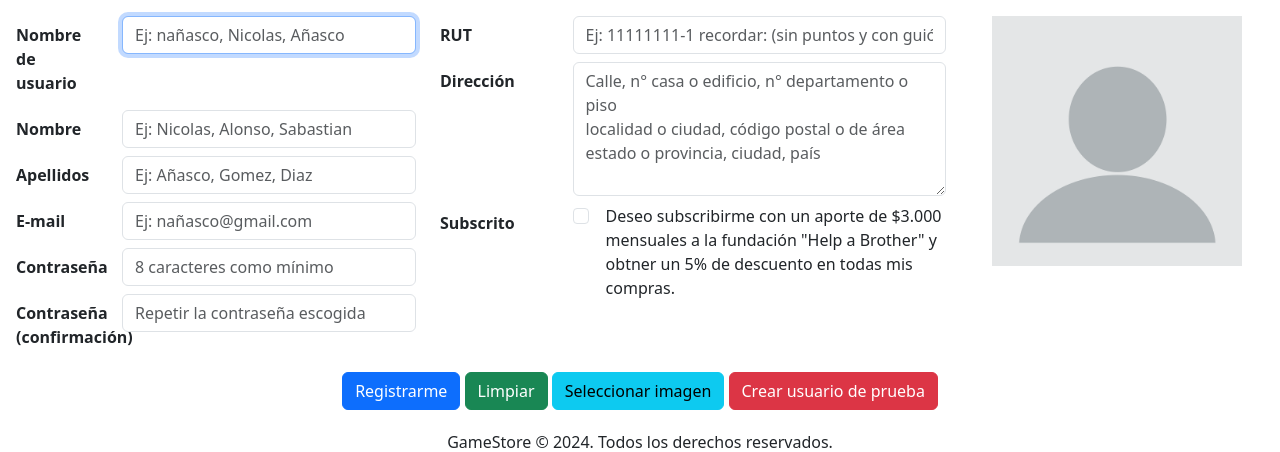
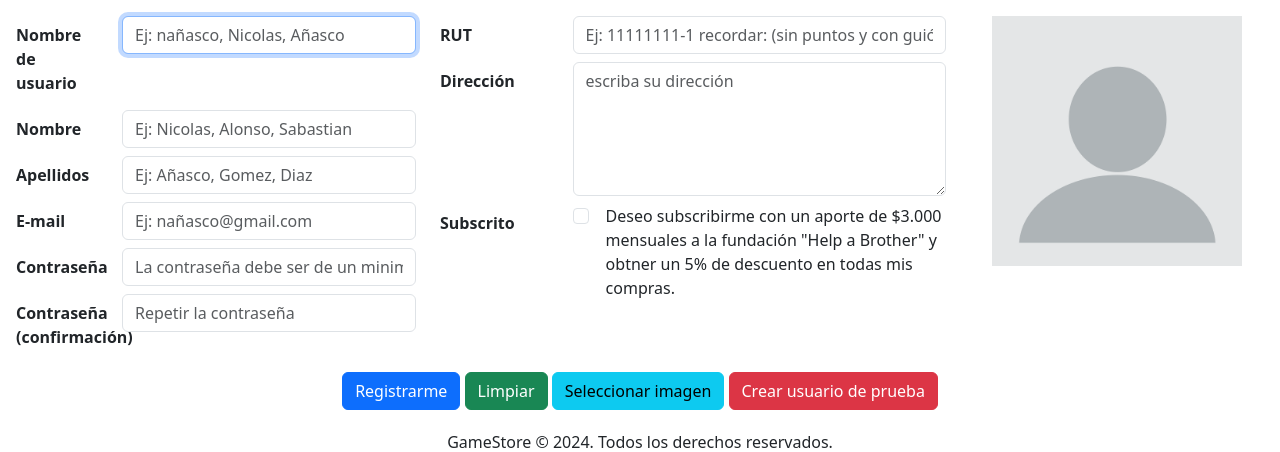
Before and after one commit to Benja-pag/tienda, a Django app: template core/templates/core/registrarme.html in a window 1280 px wide. Shown: the part 66-518 px from the top of the page. Run offline with Django 4.2, Linux system fonts and the light colour scheme; the template is opened without the code that fills it: values that come from a table or form of the project are taken from there, others are empty; parts of the project's set-up code (start-up, migrations or seed data) failed here and were passed over; some libraries are stand-ins or nearby versions.

Commit message:
ultimos cambios Et

```diff
--- a/core/static/core/js/productos.js
+++ b/core/static/core/js/producto.js
@@ -10,8 +10,8 @@ $(document).ready(function() {
     }
 
     // Asignar placeholders para ayudar a los usuarios
-    $('#id_nombre').attr('placeholder', 'Ej: Diablo 4, Uncharted 2, God of War 2');
-    $('#id_descripcion').attr('placeholder', 'Ej: Diablo IV es un juego de rol de acción de mazmorras desarrollado y publicado por Blizzard Entertainment.');
+    $('#id_nombre').attr('placeholder', 'Ej: ARK, Terraria, etc...');
+    $('#id_descripcion').attr('placeholder', 'Ej:¡Cava, lucha, explora, construye! Con este juego de aventuras repleto de acción nada es imposible. ¡Pack de Cuatro también disponible!');
     $('#id_precio').attr('placeholder', 'Ej: 35000');
     $('#id_descuento_subscriptor').attr('placeholder', 'Ej: 10');
     $('#id_descuento_oferta').attr('placeholder', 'Ej: 5');
--- a/core/static/core/js/registrarme.js
+++ b/core/static/core/js/registrar.js
@@ -5,12 +5,10 @@ $(document).ready(function() {
   $('#id_first_name').attr('placeholder', 'Ej: Nicolas, Alonso, Sabastian');
   $('#id_last_name').attr('placeholder', 'Ej: Añasco, Gomez, Diaz');
   $('#id_email').attr('placeholder', 'Ej: nañasco@gmail.com');
-  $('#id_password1').attr('placeholder', '8 caracteres como mínimo');
-  $('#id_password2').attr('placeholder', 'Repetir la contraseña escogida');
+  $('#id_password1').attr('placeholder', 'La contraseña debe ser de un minimo 8 caracteres ');
+  $('#id_password2').attr('placeholder', 'Repetir la contraseña ');
   $('#id_rut').attr('placeholder', 'Ej: 11111111-1 recordar: (sin puntos y con guión)');
-  $('#id_direccion').attr('placeholder', 'Calle, n° casa o edificio, n° departamento o piso\n'
-    + 'localidad o ciudad, código postal o de área\n'
-    + 'estado o provincia, ciudad, país');
+  $('#id_direccion').attr('placeholder','escriba su dirección');
 
   // Agregar una validación por defecto para que la imagen la exija como campo obligatorio
   $.extend($.validator.messages, {
--- a/core/templates/core/misdatos.html
+++ b/core/templates/core/misdatos.html
@@ -25,7 +25,7 @@
                         {% if form_perfil.initial.imagen %}
                             <img id="cuadro-imagen" src="{{ form_perfil.initial.imagen.url }}" style="max-width: 100%; height: 250px;">
                         {% else %}
-                            <img id="cuadro-imagen" src="{% static 'core/img/sin-imagen.png' %}"style="max-width: 100%; height: 250px;">
+                            <img id="cuadro-imagen" src="{% static 'core/img/sin-imagen.png' %}"style="max-width: 100%; height: 250px;"static>
                         {% endif %}
                     </div>
                 </div>
--- a/core/templates/core/productos.html
+++ b/core/templates/core/productos.html
@@ -107,5 +107,5 @@
 {% endblock content %}
 
 {% block script %}
-    <script src="{% static 'core/js/productos.js' %}"></script>
+    <script src="{% static 'core/js/producto.js' %}"></script>
 {% endblock script %}
--- a/core/templates/core/registrarme.html
+++ b/core/templates/core/registrarme.html
@@ -38,5 +38,5 @@
 {% endblock content %}
 
 {% block script %}
-    <script src="{% static 'core/js/registrarme.js' %}"></script>
+    <script src="{% static 'core/js/registrar.js' %}"></script>
 {% endblock script %}
```
Also changed, not shown: README.md, db.sqlite3, 1 other file.
